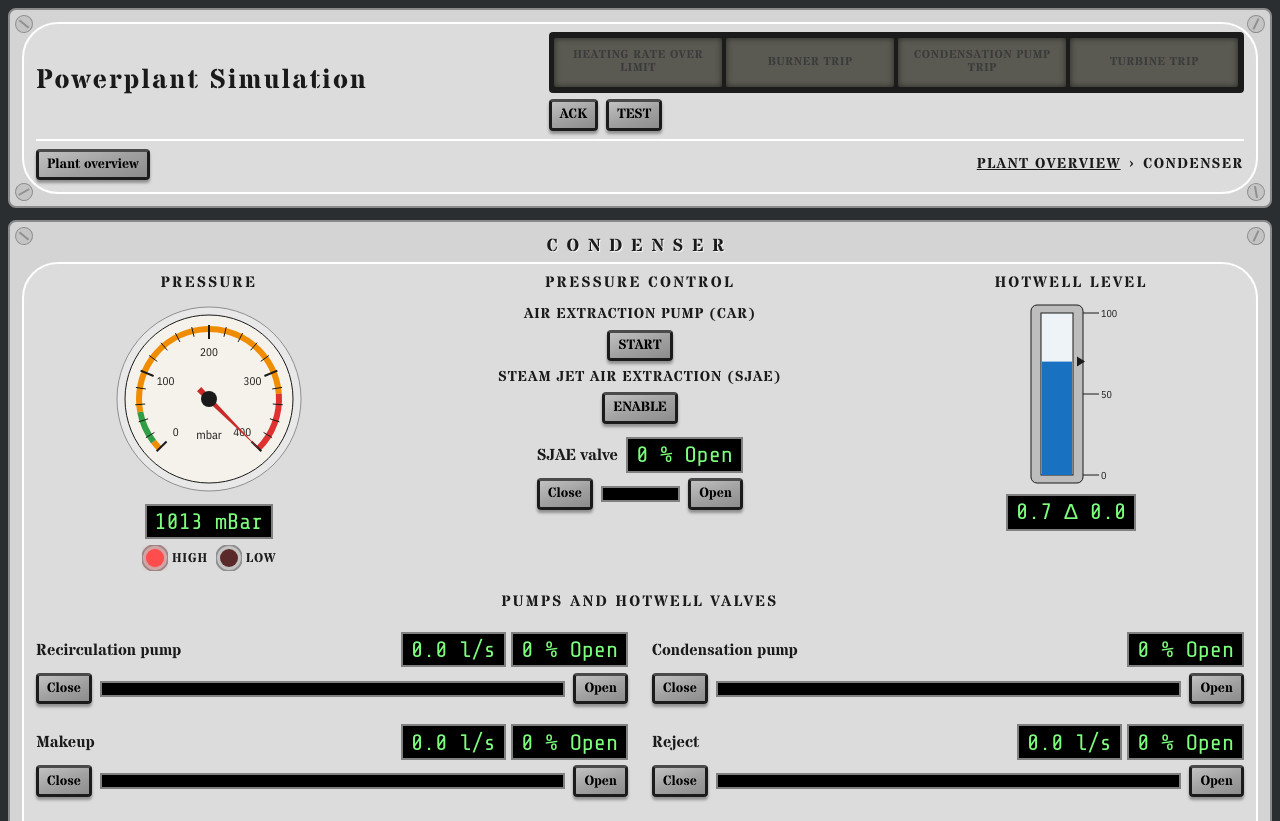
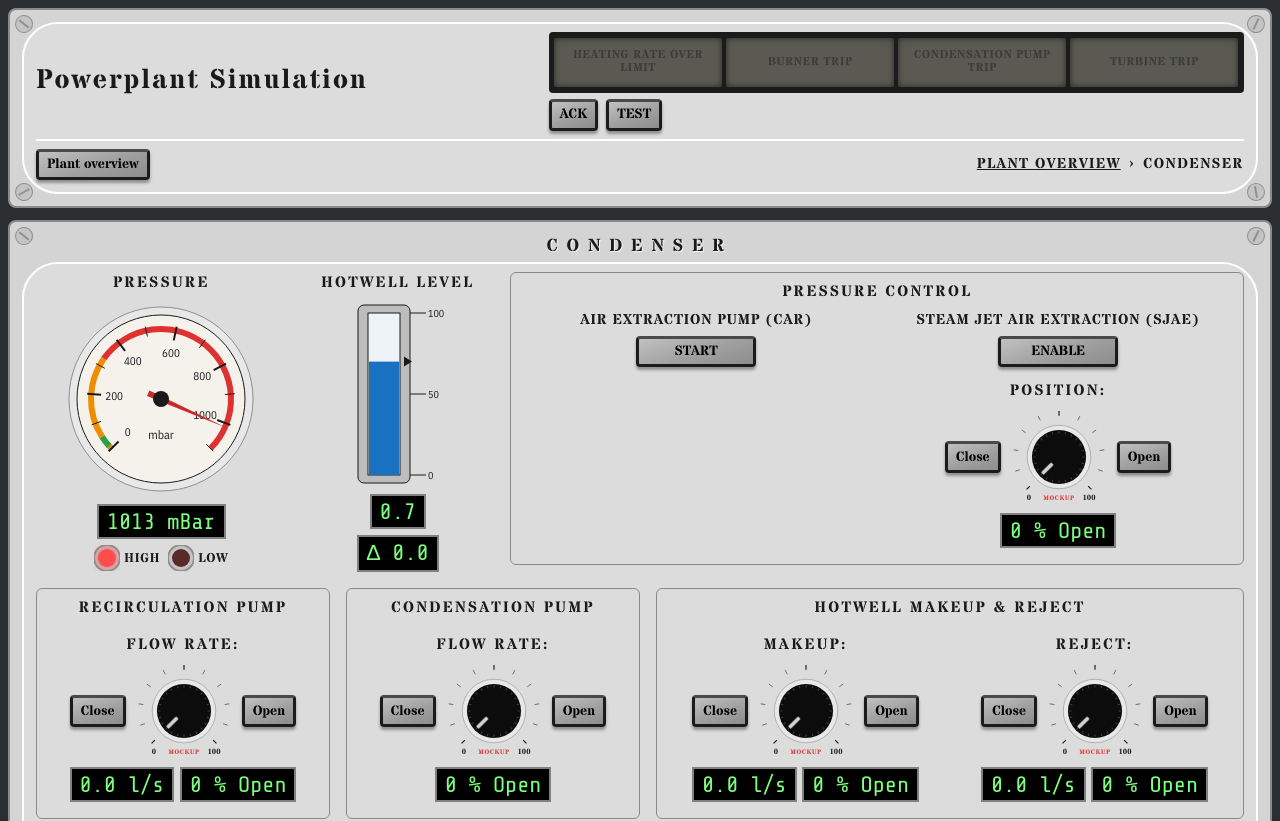
Before and after one commit to NarubyRiverlione/steamboiler, a React (Vite) app: page /condenser in a window 1280 px wide. Shown: the top 821 px of the page. Built offline with nearby package versions, Linux system fonts and the light colour scheme.

Commit message:
Condenser page to the full-board mockup: framed groups, display-only valve knobs, dial to 1100 mbar
Co-Authored-By: Claude Sonnet 5.5 <noreply@anthropic.com>
Claude-Session: https://claude.ai/code/session_016TNmoEdjLNi4D2y5Gq3qQ5

```diff
--- a/src/components/Condenser/Condenser.tsx
+++ b/src/components/Condenser/Condenser.tsx
@@ -28,7 +28,7 @@ const {
   },
 } = CstSimulation
 
-const PRESSURE_MAX = 400 // mbar, top of the dial (turbine trip at VacuumLimit)
+const PRESSURE_MAX = 1100 // mbar, top of the dial: atmospheric (1013) is on the scale, the turbine trips at VacuumLimit
 const HIGH_PRESSURE: number = OptimalPressure + OptimalPressureBellWidth
 const LOW_PRESSURE: number = OptimalPressure - OptimalPressureBellWidth
 const PRESSURE_ZONES: readonly GaugeZone[] = [
@@ -73,7 +73,8 @@ function Condenser() {
 
   return (
     <PanelFrame title="Condenser">
-      <div className="board-boiler-main">
+      <div className="board-condenser-top">
+        <div className="board-cluster">
           <div className="board-instrument">
             <span className="board-instrument-label">Pressure</span>
             <RoundGauge
@@ -82,8 +83,8 @@ function Condenser() {
               value={pressure}
               min={0}
               max={PRESSURE_MAX}
-            major={100}
-            minor={20}
+              major={200}
+              minor={100}
               zones={PRESSURE_ZONES}
             />
             <Display label="Pressure" text={`${pressure.toFixed(0)} mBar`} />
@@ -102,59 +103,87 @@ function Condenser() {
           </div>
 
           <div className="board-instrument">
+            <span className="board-instrument-label">Hotwell level</span>
+            <LevelGauge label="Hotwell level gauge" value={hotwellLevel * 100} />
+            <Display label="Hotwell level" text={hotwellLevel.toFixed(1)} />
+            <Display label="Hotwell level change" text={`Δ ${smoothDelta.toFixed(1)}`} />
+          </div>
+        </div>
+
+        <div className="board-group">
           <h3 className="board-group-title">Pressure Control</h3>
+          <div className="board-group-cols">
+            <div className="board-instrument">
               <span className="board-readout-label">Air Extraction Pump (CAR)</span>
               <LensButton pressed={isAirExtractionPumpEnabled} onClick={toggleAirExtractionPump}>
                 {isAirExtractionPumpEnabled ? "STOP" : "START"}
               </LensButton>
+            </div>
+            <div className="board-instrument">
               <span className="board-readout-label">Steam Jet Air Extraction (SJAE)</span>
               <LensButton pressed={isSjaeEnabled} onClick={toggleSjae}>
                 {isSjaeEnabled ? "DISABLE" : "ENABLE"}
               </LensButton>
               <ValveControl
+                knob
                 Label="SJAE valve"
+                Caption="Position:"
                 Position={sjaeValvePosition}
                 Step={SJAE_ValveStep}
                 cbAdjust={adjustSjaeValvePosition}
               />
             </div>
-
-        <div className="board-instrument">
-          <span className="board-instrument-label">Hotwell level</span>
-          <LevelGauge label="Hotwell level gauge" value={hotwellLevel * 100} />
-          <Display label="Hotwell level" text={`${hotwellLevel.toFixed(1)} Δ ${smoothDelta.toFixed(1)}`} />
+          </div>
         </div>
       </div>
 
-      <h3 className="board-group-title board-section">Pumps and Hotwell Valves</h3>
-      <div className="board-valves">
+      <div className="board-condenser-bottom">
+        <div className="board-group">
+          <h3 className="board-group-title">Recirculation Pump</h3>
           <ValveControl
+            knob
             Label="Recirculation pump"
+            Caption="Flow rate:"
             Position={recirculationPumpValvePosition}
             Value={`${(recirculationPumpValvePosition * RecirculationPump_MaxFlowRate).toFixed(1)} l/s`}
             Step={RecirculationPump_Step}
             cbAdjust={adjustRecirculationPumpValvePosition}
           />
+        </div>
+        <div className="board-group">
+          <h3 className="board-group-title">Condensation Pump</h3>
           <ValveControl
+            knob
             Label="Condensation pump"
+            Caption="Flow rate:"
             Position={condensationPumpValvePosition}
             Step={CondensationPump_Step}
             cbAdjust={adjustCondensationPumpValvePosition}
           />
+        </div>
+        <div className="board-group">
+          <h3 className="board-group-title">Hotwell Makeup &amp; Reject</h3>
+          <div className="board-group-cols">
             <ValveControl
+              knob
               Label="Makeup"
+              Caption="Makeup:"
               Position={makeupValvePosition}
               Value={`${(makeupValvePosition * Makeup_MaxFlowRate).toFixed(1)} l/s`}
               Step={Makeup_Step}
               cbAdjust={adjustMakeupValvePosition}
             />
             <ValveControl
+              knob
               Label="Reject"
+              Caption="Reject:"
               Position={rejectValvePosition}
               Value={`${(rejectValvePosition * Reject_MaxFlowRate).toFixed(1)} l/s`}
               Step={Reject_Step}
               cbAdjust={adjustRejectValvePosition}
             />
+          </div>
+        </div>
       </div>
 
       <h3 className="board-group-title board-section">Condenser Status</h3>
--- a/src/components/board/ValveControl.tsx
+++ b/src/components/board/ValveControl.tsx
@@ -11,15 +11,24 @@ type ValveControlProps = {
   readonly Position: number // 0..1, how much the valve is open
   readonly Step: number // percent per click
   readonly cbAdjust: (step: number) => void
+  readonly Caption?: string // visible heading of the knob form, when it differs from Label
   readonly knob?: boolean // a display-only knob between Close and Open instead of the bar (mockup of #41)
 }
 
-export function ValveControl({ Label, Value, Position, Step, cbAdjust, knob = false }: ValveControlProps) {
+export function ValveControl({
+  Label,
+  Value,
+  Position,
+  Step,
+  cbAdjust,
+  Caption,
+  knob = false,
+}: ValveControlProps) {
   const percent: number = Math.round(Position * 100)
   if (knob) {
     return (
       <div className="board-valve board-valve-knob">
-        <span className="board-instrument-label">{Label}</span>
+        <span className="board-instrument-label">{Caption ?? Label}</span>
         <div className="board-valve-row">
           <LensButton
             small
--- a/src/components/board/board.css
+++ b/src/components/board/board.css
@@ -933,3 +933,27 @@ path.board-zone {
   background: var(--board-lens-lit-bg);
   color: var(--board-text);
 }
+
+.board-condenser-top {
+  display: grid;
+  grid-template-columns: 1fr 1.6fr;
+  gap: 1rem;
+  align-items: start;
+}
+
+.board-condenser-bottom {
+  display: grid;
+  grid-template-columns: 1fr 1fr 2fr;
+  gap: 1rem;
+  align-items: start;
+  margin-top: 1rem;
+}
+
+.board-group .board-group-cols {
+  justify-self: stretch;
+  align-items: start;
+}
+
+.board-group-cols .board-lens-button:not(.board-lens-small) {
+  min-width: 120px;
+}
```
Also changed, not shown: 2 other files (tests, documents, lock files or other folders). Lines whose indentation alone changed are shown as unchanged.
